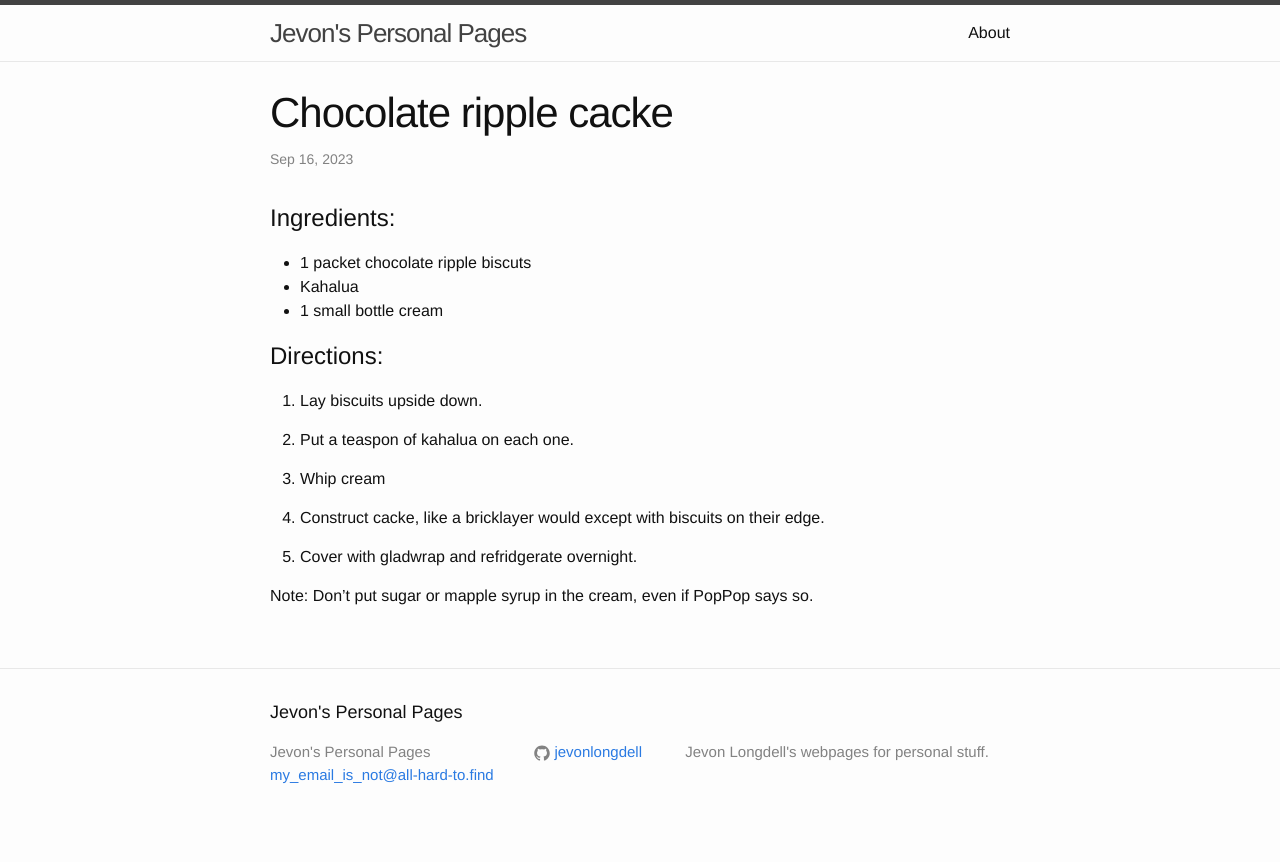
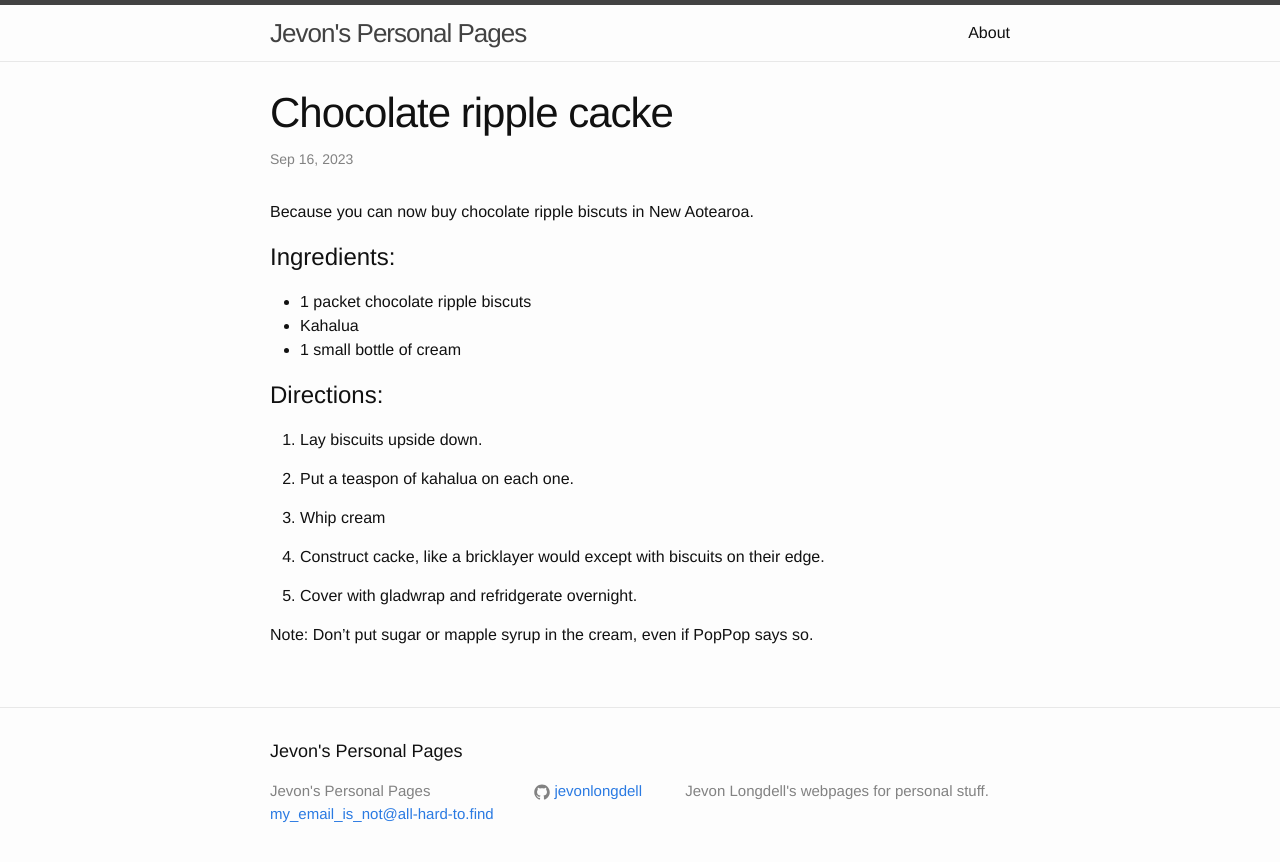
Before and after one commit to jevonlongdell/jevonlongdell.github.io, a Jekyll site: the page built from _posts/2023-09-16-chocolate-ripple-cake.markdown, in a window 1280 px wide. Shown: the top 862 px of the page. Built offline with Jekyll 4.4.1, drawn with Linux system fonts in a browser that asks for light colours.

Commit message:
minor edit

```diff
--- a/_posts/2023-09-16-chocolate-ripple-cake.markdown
+++ b/_posts/2023-09-16-chocolate-ripple-cake.markdown
@@ -5,11 +5,13 @@ date:   2023-09-16
 categories: cooking
 ---
 
+Because you can now buy chocolate ripple biscuts in New Aotearoa.
+
 # Ingredients:
 
 * 1 packet chocolate ripple biscuts
 * Kahalua
-* 1 small bottle cream
+* 1 small bottle of cream
 
 # Directions:
 
```
